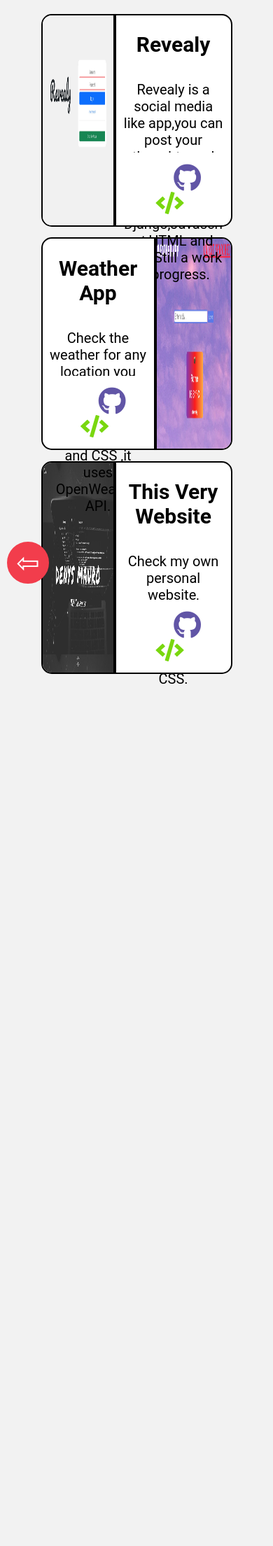
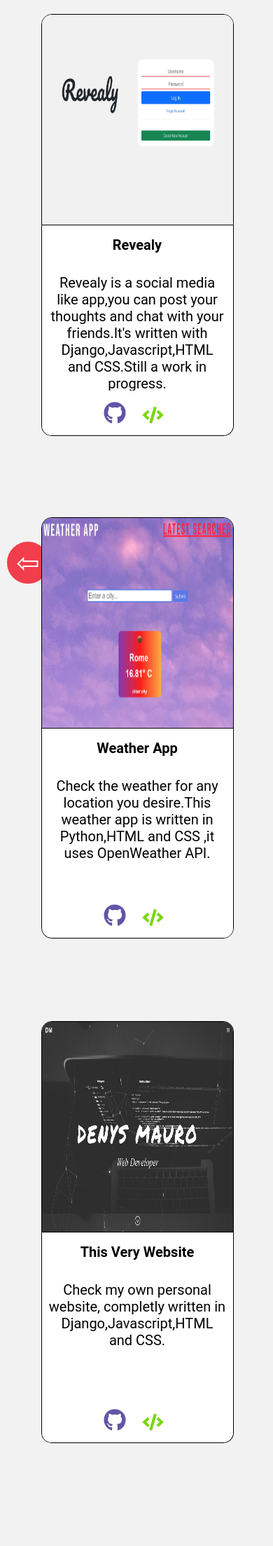
Before and after one commit to DM880/Personal-Website, a Django app: page /projects/ in a window 390 px wide. Shown: the whole page at 70% size. Before the commit the page ends 977 px from the top, so only its background shows below. Run offline with Django 3.2, Linux system fonts and the light colour scheme; data comes from the database, SQL or seed files in the repository; some libraries are stand-ins or nearby versions.

Commit message:
project page responsive

```diff
--- a/projects/static/css/base_project.css
+++ b/projects/static/css/base_project.css
@@ -43,8 +43,7 @@ a, button{
   background-color: white;
   width: 40%;
   height: 100%;
-  flex-grow: 1;
-  border: solid 2px black;
+  border: solid 1px black;
   border-top-left-radius: 15px;
   border-bottom-left-radius: 15px;
   overflow: hidden;
@@ -59,11 +58,11 @@ img{
   width: 60%;
   height: 100%;
   background-color: white;
-  flex-grow: 1;
-  border: solid 2px black;
+  border: solid 1px black;
   border-top-right-radius: 15px;
   border-bottom-right-radius: 15px;
   position: relative;
+  border-left: none;
 }
 
 .proj-title{
@@ -129,10 +128,11 @@ body:last-child{
   width: 40%;
   height: 100%;
   flex-grow: 1;
-  border: solid 2px black;
+  border: solid 1px black;
   border-top-right-radius: 15px;
   border-bottom-right-radius: 15px;
   overflow: hidden;
+  border-left: none;
 }
 
 .proj-d-odd{
@@ -140,7 +140,7 @@ body:last-child{
   height: 100%;
   background-color: white;
   flex-grow: 1;
-  border: solid 2px black;
+  border: solid 1px black;
   border-top-left-radius: 15px;
   border-bottom-left-radius: 15px;
   position: relative;
@@ -155,3 +155,54 @@ body:last-child{
   width:100%;
   border-bottom-left-radius: 15px;
 }
+
+
+/*Responsive*/
+
+@media screen and (max-width:950px){
+  .container-wrap{
+    flex-direction: column;
+    positon:relative;
+    padding-bottom: 400px;
+  }
+
+  .img-cont{
+    width:100%;
+    min-height: 300px;
+    border-bottom-right-radius: 0;
+    border-bottom-left-radius: 0;
+    border-top-right-radius: 15px;
+  }
+  .proj-d{
+    width: 100%;
+    min-height: 300px;
+    border-bottom-left-radius: 15px;
+    border-top-right-radius: 0;
+    border: solid 1px black;
+    border-top: none;
+    overflow:hidden;
+  }
+  .proj-title{
+    font-size: 20px;
+  }
+
+  .fa-code{
+    font-size: 1.5em;
+  }
+
+  .fa-github{
+    font-size: 2em;
+  }
+
+  .odd-img{
+    position: absolute;
+    max-height:300px;
+    max-width: 70%;
+  }
+  .odd{
+    margin-top:300px;
+    border: solid 1px black;
+    overflow:hidden;
+  }
+
+}
--- a/projects/static/js/base_project.js
+++ b/projects/static/js/base_project.js
@@ -3,3 +3,25 @@ $(document).on('click', '#links', function(e){
     var url = $(this).attr('href');
     window.open(url, '_blank');
 });
+
+ $(window).width(function(d) {
+  if ($(window).width() < 950) {
+     $(".odd").addClass("proj-d").removeClass("proj-d-odd");
+     $(".odd-img").addClass("img-cont").removeClass("img-cont-odd");
+  }
+  else{
+     $(".odd").removeClass("proj-d").addClass("proj-d-odd");
+     $(".odd-img").removeClass("img-cont").addClass("img-cont-odd");
+  }
+});
+
+ $(window).resize(function(f) {
+  if ($(window).width() < 950) {
+     $(".odd").addClass("proj-d").removeClass("proj-d-odd");
+     $(".odd-img").addClass("img-cont").removeClass("img-cont-odd");
+  }
+  else{
+     $(".odd").removeClass("proj-d").addClass("proj-d-odd");
+     $(".odd-img").removeClass("img-cont").addClass("img-cont-odd");
+  }
+});
--- a/projects/templates/base_project.html
+++ b/projects/templates/base_project.html
@@ -30,8 +30,8 @@
   </div>
   </div>
   {% else %}
-    <div class="container-wrap">
-  <div class="proj-d-odd">
+    <div class="container-wrap cont-odd">
+  <div class="proj-d-odd odd">
     <h2 class="proj-title">{{project.name}}</h2>
     <p>{{ project.description }}</p>
     <div class="icon-cont-odd">
@@ -41,7 +41,7 @@
     </ul>
   </div>
   </div>
-  <div class="img-cont-odd">
+  <div class="img-cont-odd odd-img">
   <img src="/media/{{ project.image }}" onerror="this.style.display='none';"></div>
   </div>
   {% endif %}
```
